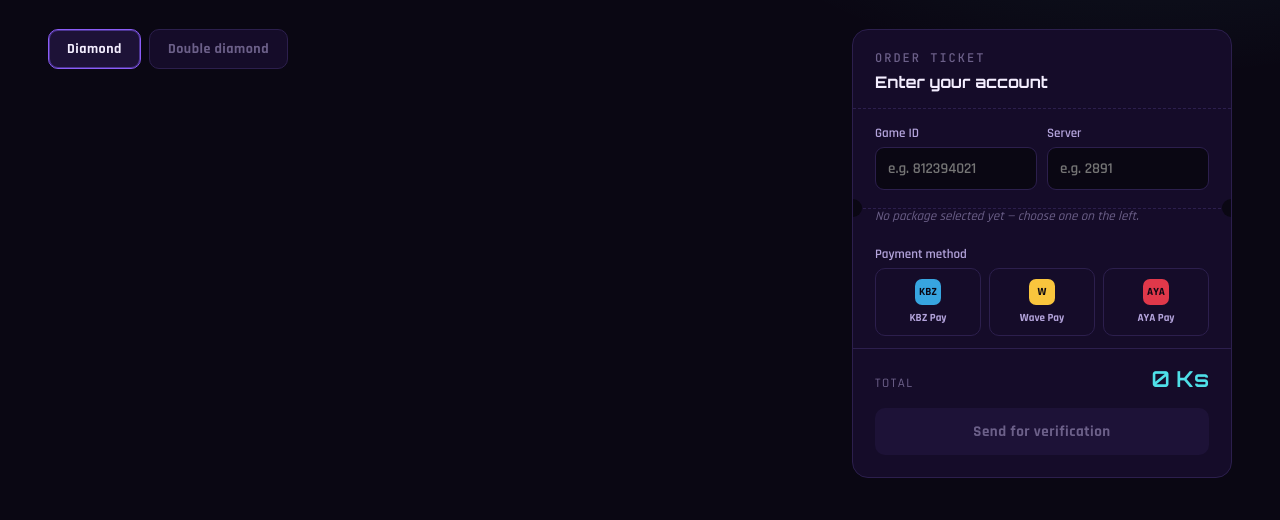
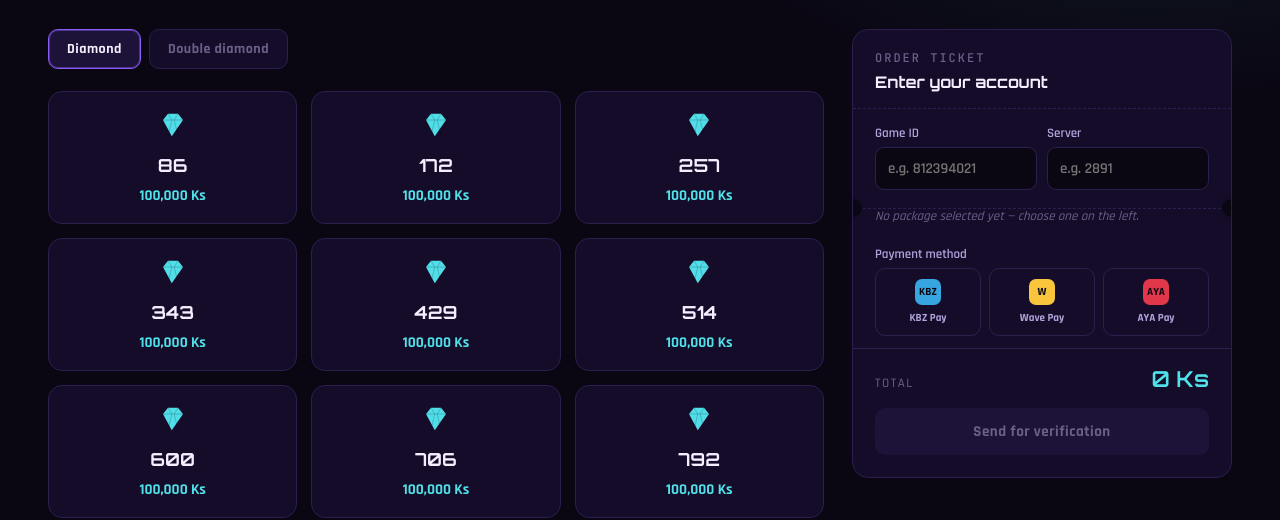
Before and after one commit to theintoeoogcn-ui/zenith-diamond-shop, a plain HTML site: page public/diamond-plan.html in a window 1280 px wide. Shown: the part 287-807 px from the top of the page. Drawn offline with Linux system fonts and the light colour scheme.

Commit message:
diamond-plan.html

```diff
--- a/public/diamond-plan.html
+++ b/public/diamond-plan.html
@@ -365,10 +365,10 @@
 const gemSVG = `<svg viewBox="0 0 24 24" fill="none"><path d="M4 8 8 3h8l4 5-9 13L4 8Z" fill="url(#g)"/><path d="M4 8h16M8 3l3 5-3 13M16 3l-3 5 3 13" stroke="#0A0713" stroke-opacity=".25" stroke-width=".6"/><defs><linearGradient id="g" x1="0" y1="0" x2="24" y2="24"><stop stop-color="#4FE0E8"/><stop offset="1" stop-color="#8B5CF6"/></linearGradient></defs></svg>`;
 
 const diamondPacks = [
-  {amt:86,price:100,000},{amt:172,price:11000},{amt:257,price:15500},
-  {amt:343,price:20700},{amt:429,price:25800},{amt:514,price:31000},
-  {amt:600,price:36000},{amt:706,price:41200},{amt:792,price:46350},
-  {amt:878,price:51500},{amt:963,price:56650},{amt:1049,price:62000}
+  {amt:86,price:100000},{amt:172,price:100000},{amt:257,price:100000},
+  {amt:343,price:100000},{amt:429,price:100000},{amt:514,price:100000},
+  {amt:600,price:100000},{amt:706,price:100000},{amt:792,price:100000},
+  {amt:878,price:100000},{amt:963,price:100000},{amt:1049,price:100000}
 ];
 const doublePacks = [
   {amt:'50 + 50',price:3500},{amt:'150 + 150',price:10500},
```
